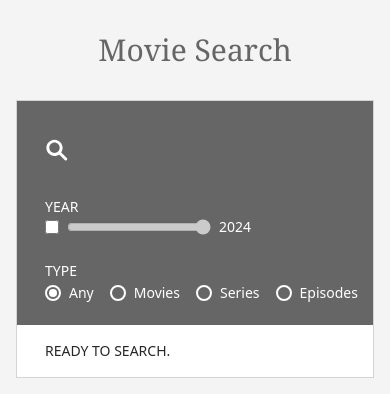
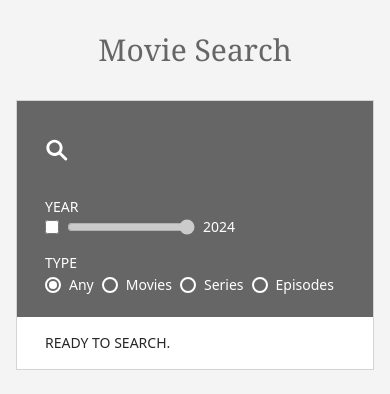
Before and after one commit to GreyMilton/omdb-api-search, a Vue app: page / in a window 390 px wide. Shown: the top 394 px of the page. Built offline with nearby package versions, Linux system fonts and the light colour scheme.

Commit message:
OMDB-10: responsively style search bar items placement

```diff
--- a/src/components/SearchBar.vue
+++ b/src/components/SearchBar.vue
@@ -63,14 +63,14 @@ watch(yearEnabled, () => {
 
 <template>
   <div
-    class="flex flex-col justify-between bg-omdb-grey px-2 pt-5 lg:h-24 lg:flex-row lg:items-center lg:pt-0"
+    class="flex grid-cols-11 flex-col justify-between bg-omdb-grey px-2 pt-5 lg:grid lg:h-24 lg:pt-0"
   >
     <SearchInput
       v-model="search"
-      class="w-full lg:w-5/12"
+      class="w-full lg:col-span-4"
     />
     <div
-      class="flex flex-col justify-between gap-6 p-5 md:flex-row md:items-center lg:justify-start"
+      class="flex flex-col justify-between gap-4 p-5 md:flex-row md:items-center md:justify-end md:gap-10 lg:col-span-7 lg:justify-end lg:gap-6"
     >
       <SearchYearFilter
         v-model:year="year"
--- a/src/components/SearchInput.vue
+++ b/src/components/SearchInput.vue
@@ -20,7 +20,7 @@ function handleClear() {
 </script>
 
 <template>
-  <div class="flex items-center pr-4">
+  <div class="flex items-center pr-4 lg:pr-0">
     <label
       for="search-input"
       aria-hidden="true"
--- a/src/components/SearchTypeFilter.vue
+++ b/src/components/SearchTypeFilter.vue
@@ -15,7 +15,7 @@ const model = defineModel({
 <template>
   <fieldset class="text-sm font-extralight text-white">
     <legend class="uppercase">Type</legend>
-    <div class="flex flex-row gap-2">
+    <div class="flex flex-col min-[380px]:flex-row sm:gap-2">
       <div
         v-for="(type, index) in types"
         :key="index"
--- a/src/components/SearchYearFilter.vue
+++ b/src/components/SearchYearFilter.vue
@@ -32,7 +32,7 @@ const enabled = defineModel('enabled', {
         min="1925"
         max="2024"
         step="1"
-        class="w-36"
+        class="w-32"
         :disabled="!enabled"
       />
       <p class="w-8">{{ year }}</p>
```
